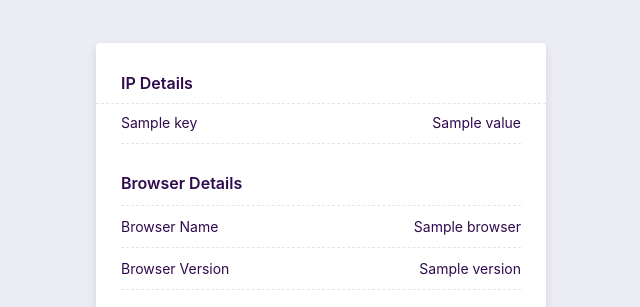
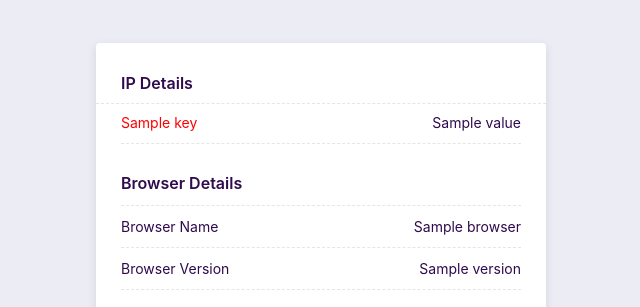
Before and after one commit to surendra-tarai/track-click-web-app, a Flask app: template templates/click-details-2.html in a window 1280 px wide. Shown: the top 307 px of the page, without its empty margins (319-959 px from the left). Run offline with Flask 3, Linux system fonts and the light colour scheme; the template is opened without the code that fills it: most values are stand-ins (such as "Sample title", 1, 10 or a date in 2020).

Commit message:
testing purpose applied red color to IP lebel

```diff
--- a/templates/click-details-2.html
+++ b/templates/click-details-2.html
@@ -199,7 +199,7 @@
 
                 {% for key, value in param_values.items() %}
                 <div class="row">
-                    <div class="col list__name">{{key}}</div>
+                    <div class="col list__name" style="color:red;">{{key}}</div>
 
                     <div class="col list__price">{{value}}</div>
                 </div>
```
